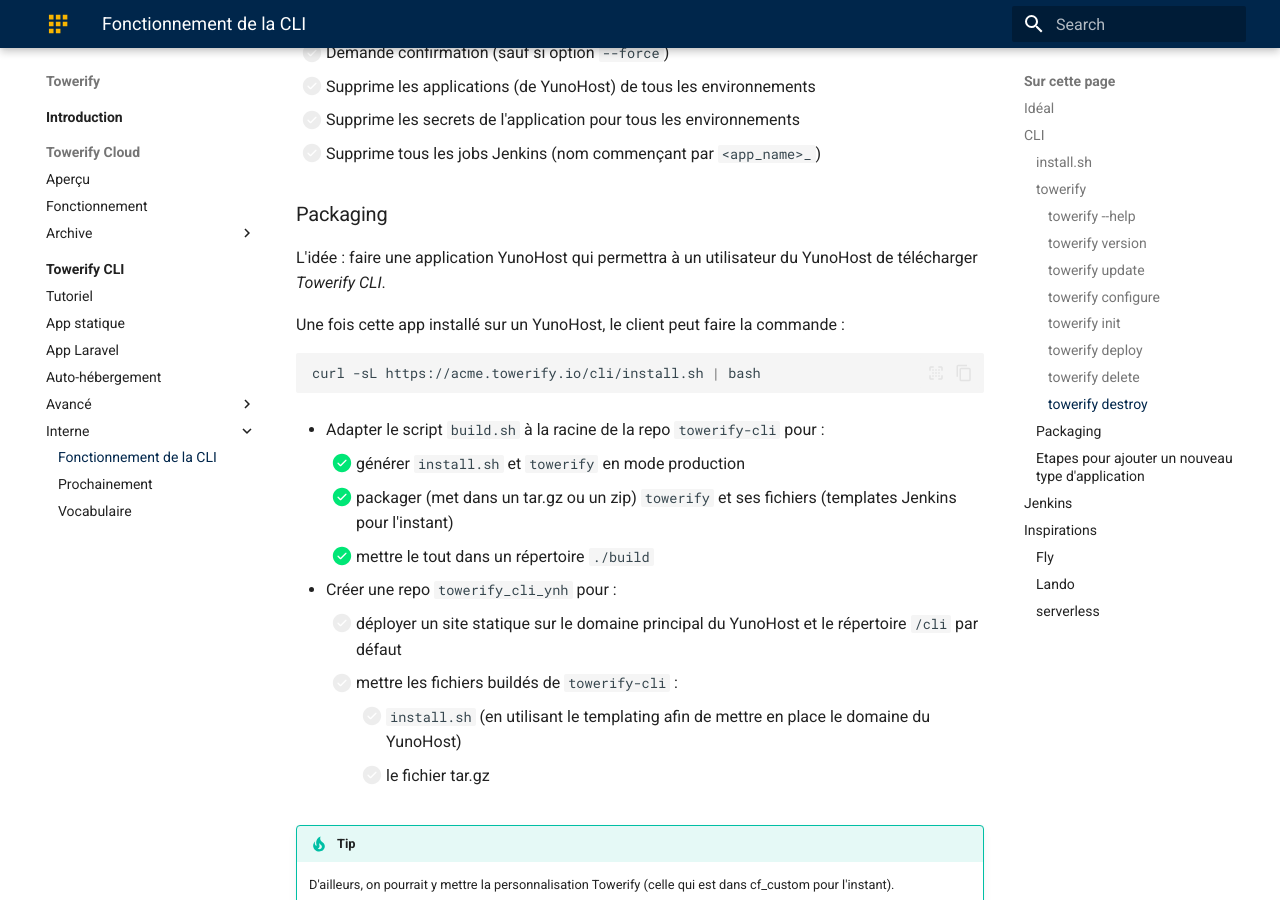
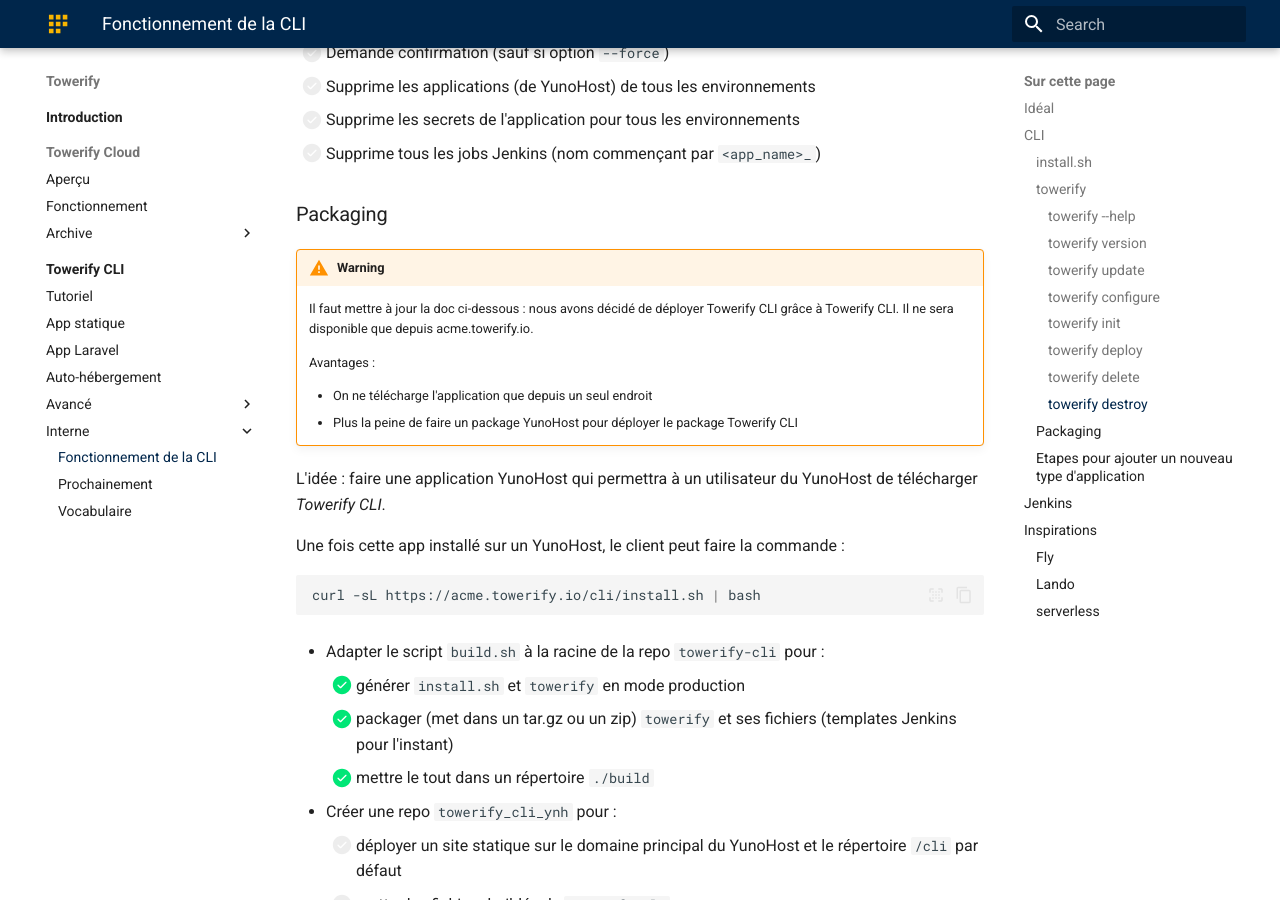
Before and after one commit to computablefacts/towerify-docs, an MkDocs documentation site: the page built from docs/cli/interne/coder.md, in a window 1280 px wide and 900 px high, scrolled down 6141 px. Built offline with MkDocs 1.6.1 and Material for MkDocs 9.7.7, drawn with Linux system fonts in a browser that asks for light colours; emoji names are drawn with the system emoji font.

Commit message:
Update CLI needed behaviors

```diff
--- a/docs/cli/interne/coder.md
+++ b/docs/cli/interne/coder.md
@@ -380,6 +380,20 @@
 
 ### Packaging
 
+
+!!! warning
+
+    Il faut mettre à jour la doc ci-dessous : nous avons décidé de déployer
+    Towerify CLI grâce à Towerify CLI. Il ne sera disponible que depuis
+    acme.towerify.io.
+
+    Avantages :
+
+    * On ne télécharge l'application que depuis un seul endroit
+    * Plus la peine de faire un package YunoHost pour déployer le package
+      Towerify CLI
+
+
 L'idée : faire une application YunoHost qui permettra à un utilisateur du YunoHost de télécharger
 *Towerify CLI*.
 
```
